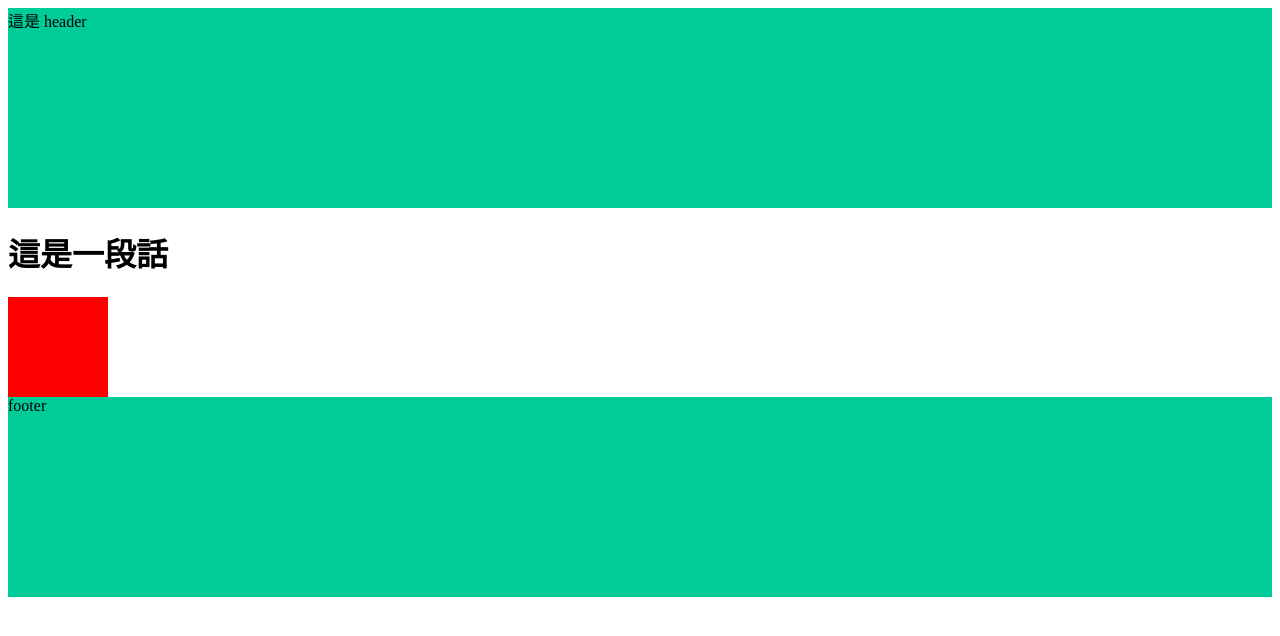
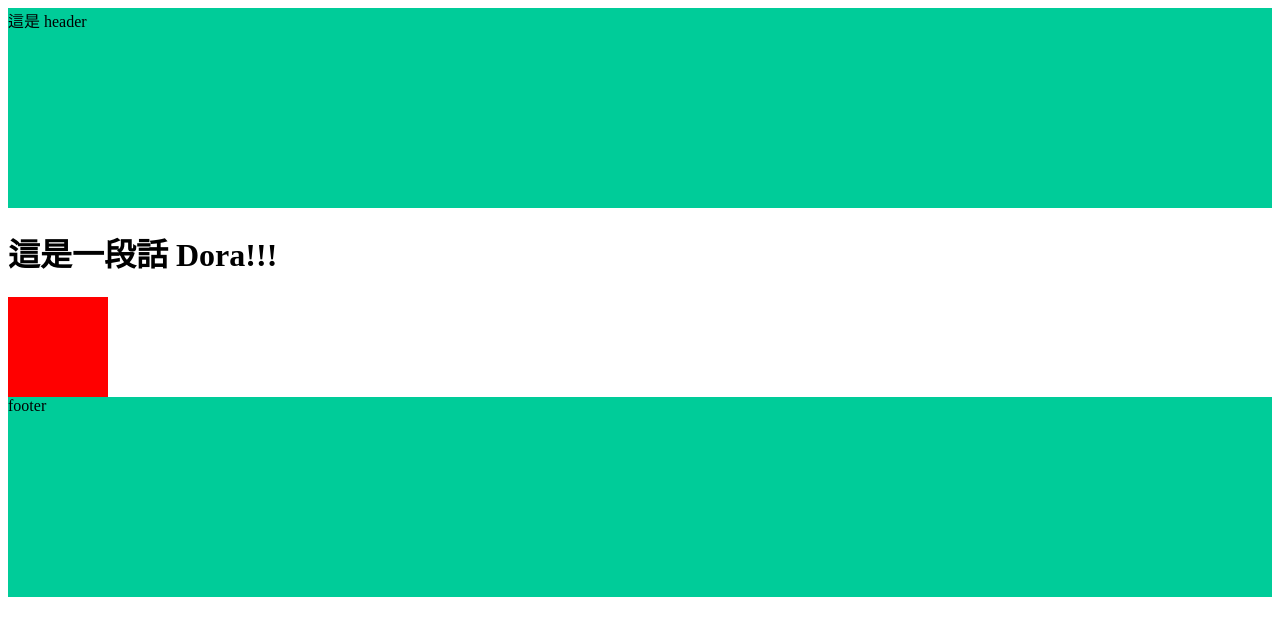
Before and after one commit to flyingtrista/new, a plain HTML site: page index.html in a window 1280 px wide. Drawn offline with Linux system fonts and the light colour scheme.

Commit message:
Update 2022-09-13T02:15:30.354Z

```diff
--- a/index.html
+++ b/index.html
@@ -16,7 +16,7 @@
 
 
 <h1>
-  這是一段話
+  這是一段話 Dora!!!
 </h1>
 
 <div class="box"></div>
```
